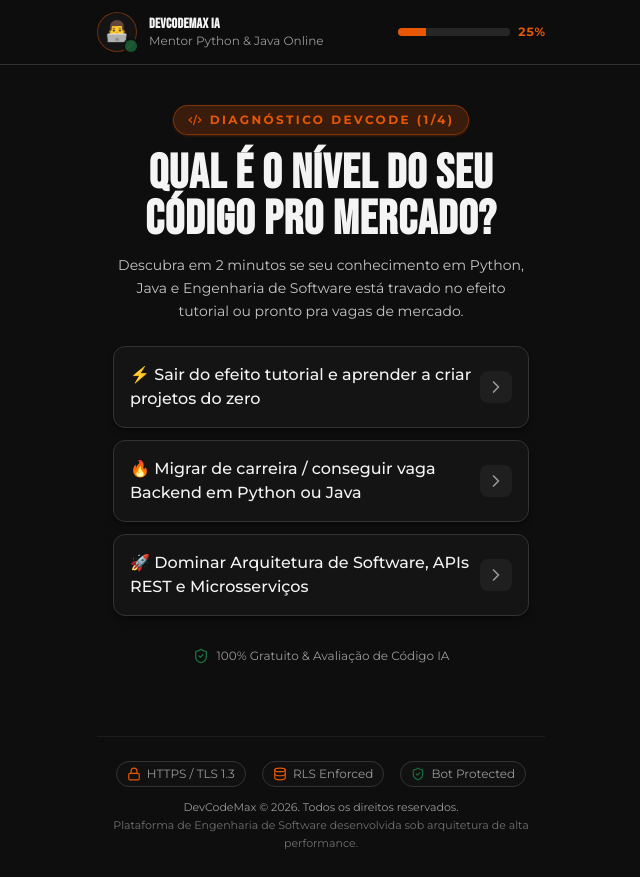
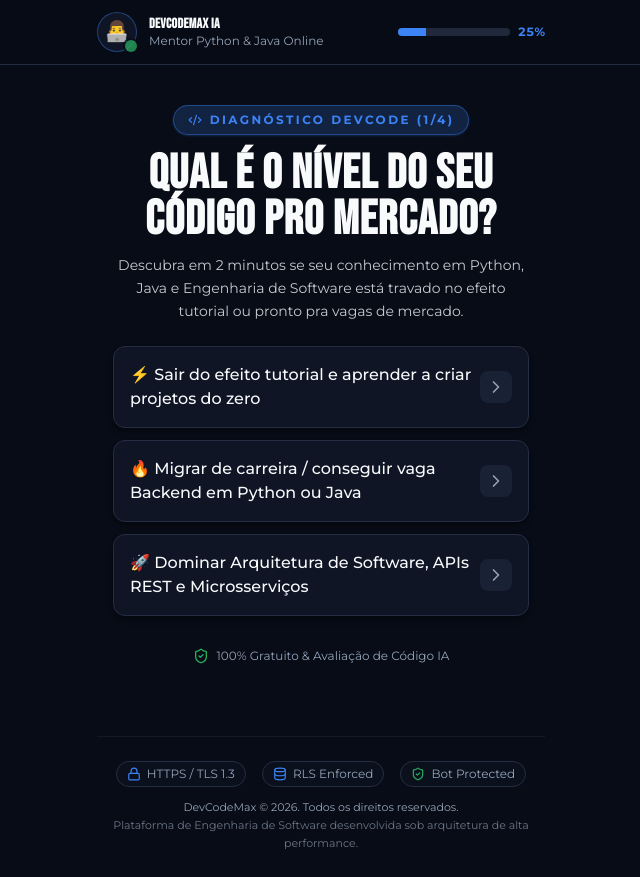
Before and after one commit to isaacalonco/MusculaMax, a React (Vite) app: page / in a window 1280 px wide. Shown: the whole page, without its empty margins (319-959 px from the left). Built offline with nearby package versions, Linux system fonts and the light colour scheme.

Commit message:
style: apply Electric Blue & Tech Navy color palette with neon blue favicon

```diff
--- a/src/index.css
+++ b/src/index.css
@@ -2,38 +2,38 @@
 
 @layer base {
   :root {
-    /* Cores Base do Tema Dark */
-    --background: 0 0% 5.5%;          /* #0E0E0E */
-    --foreground: 0 0% 95.7%;        /* #F4F4F4 */
+    /* Cores Base do Tema Dark Blue / Tech Navy */
+    --background: 222 47% 6%;          /* #070A12 - Dark Obsidian Navy */
+    --foreground: 210 40% 98%;        /* #F8FAFC */
 
     /* Cores de Superfície e Modais */
-    --card: 0 0% 8%;                 /* #141414 */
-    --card-foreground: 0 0% 95.7%;
-    --popover: 0 0% 8%;
-    --popover-foreground: 0 0% 95.7%;
+    --card: 222 40% 10%;              /* #0F172A - Deep Slate Blue */
+    --card-foreground: 210 40% 98%;
+    --popover: 222 40% 10%;
+    --popover-foreground: 210 40% 98%;
 
-    /* Cores de Ação e Destaque Esportivo */
-    --primary: 22 97% 46%;           /* #EA580C (Laranja Vibrante) */
+    /* Cores de Ação e Destaque Tech Blue */
+    --primary: 217 91% 60%;           /* #3B82F6 - Electric Blue */
     --primary-foreground: 0 0% 100%; /* #FFFFFF */
-    --accent: 22 97% 46%;            /* #EA580C */
+    --accent: 217 91% 60%;            /* #3B82F6 */
     --accent-foreground: 0 0% 100%;
 
     /* Elementos Secundários e Desativados */
-    --secondary: 0 0% 12%;           /* #1F1F1F */
-    --secondary-foreground: 0 0% 95.7%;
-    --muted: 0 0% 15%;               /* #262626 */
-    --muted-foreground: 0 0% 60%;    /* #999999 */
+    --secondary: 222 35% 15%;         /* #1E293B */
+    --secondary-foreground: 210 40% 98%;
+    --muted: 222 30% 18%;             /* #334155 */
+    --muted-foreground: 215 20% 65%;  /* #94A3B8 */
 
     /* Status e Alertas */
-    --success: 145 63% 27%;          /* #16A34A (Verde Sucesso) */
+    --success: 145 63% 42%;          /* #22C55E - Neon Green */
     --success-foreground: 0 0% 100%;
-    --destructive: 6 70% 39%;        /* #B91C1C (Vermelho Alerta) */
+    --destructive: 0 84% 60%;        /* #EF4444 - Bright Red */
     --destructive-foreground: 0 0% 100%;
 
     /* Bordas e Inputs */
-    --border: 0 0% 20%;              /* #333333 */
-    --input: 0 0% 15%;               /* #262626 */
-    --ring: 22 97% 46%;              /* #EA580C */
+    --border: 222 30% 20%;            /* #1E293B */
+    --input: 222 35% 14%;             /* #1E293B */
+    --ring: 217 91% 60%;              /* #3B82F6 */
 
     /* Arredondamento Padrão */
     --radius: 0.5rem;
@@ -74,7 +74,7 @@
   letter-spacing: 0.02em;
 }
 
-/* Glassmorphism e Glow Effects Customizados */
+/* Glassmorphism e Glow Effects Customizados Azul */
 .bg-glow-radial {
   background-color: hsl(var(--primary) / 0.4);
   filter: blur(40px);
```
Also changed, not shown: public/favicon.png.
